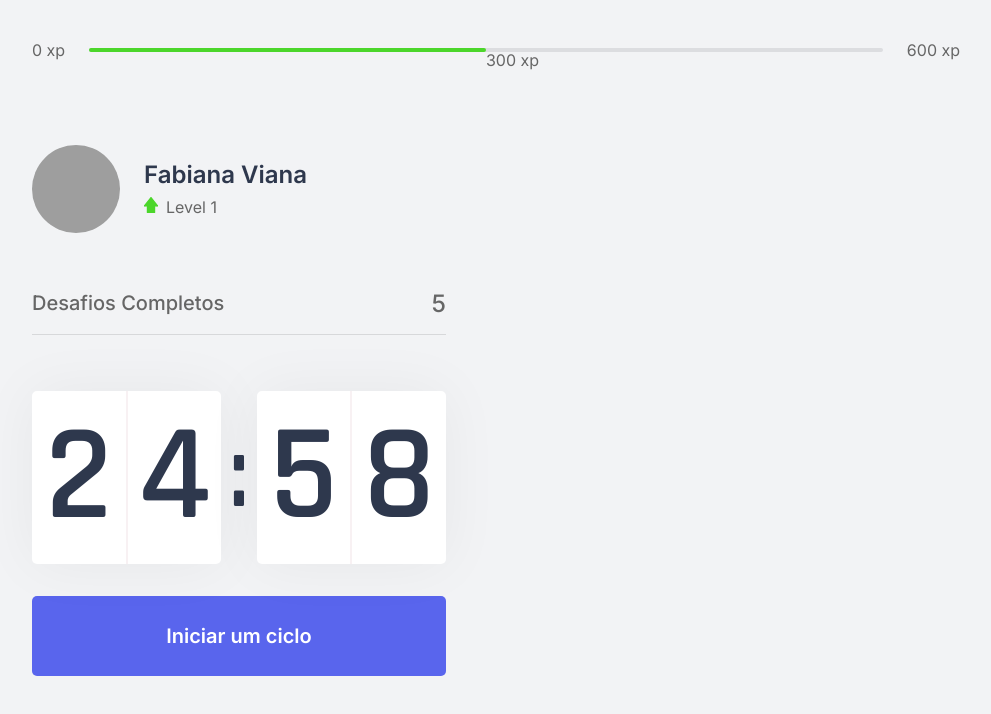
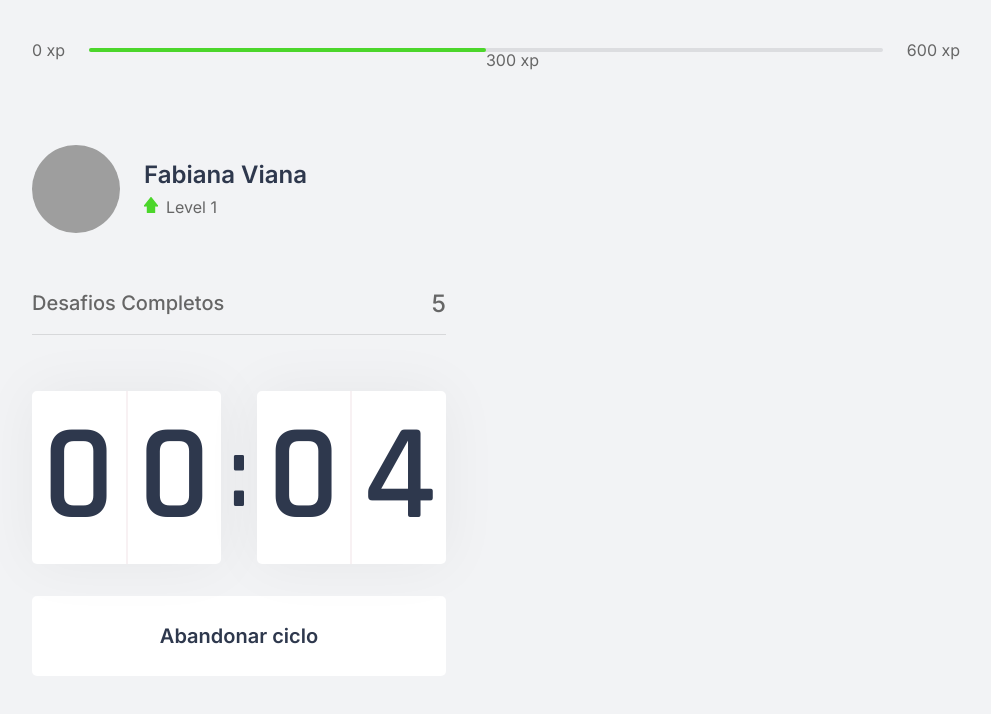
Before and after one commit to FabiViana/-moveit-next, a Next.js app: page / in a window 1280 px wide. Both pictures are taken after a click on the button "Iniciar um ciclo". Shown: the top 714 px of the page, without its empty margins (144-1135 px from the left). Built offline with nearby package versions, Linux system fonts and the light colour scheme; grey boxes are pictures that could not be loaded.

Commit message:
feat: finished countdown component

```diff
--- a/src/components/Countdown.tsx
+++ b/src/components/Countdown.tsx
@@ -1,9 +1,13 @@
 import { useState, useEffect } from 'react'
 import styles from '../styles/components/Countdown.module.css'
 
+
+let countdownTimeout: NodeJS.Timeout;
+
 export function Countdown() {
-  const [time, setTime] = useState(25 * 60);
-  const [active, setActive] = useState(false);
+  const [time, setTime] = useState(0.1 * 60);
+  const [isActive, setIsActive] = useState(false);
+  const [ hasFinished, setHasFineshed] = useState(false);
 
 
   const minutes = Math.floor(time / 60);
@@ -13,17 +17,26 @@
   const [secondsLeft, secondsRight] = String(seconds).padStart(2, '0').split('');
 ;
   function startCountdown() {
-    setActive(true);
+    setIsActive(true);
+  }
+
+  function resertCountdown() {
+    clearTimeout(countdownTimeout)
+    setIsActive(false)
+    setTime(0.1 * 60);
   }
 
 
   useEffect(() => {
-    if(active && time > 0) {
-      setTimeout(() => {
+    if(isActive && time > 0) {
+      countdownTimeout = setTimeout(() => {
         setTime(time - 1);
       }, 1000);
+    } else if (isActive && time === 0){
+      setHasFineshed(true);
+      setIsActive(false);
     }
-  }, [active, time])
+  }, [isActive, time])
 
   return (
     <div>
@@ -39,13 +52,37 @@
         </div>
       </div>
 
-      <button
-        type="button"
-        className={styles.countdownButton}
-        onClick={startCountdown}
+      { hasFinished ? (
+        <button
+        disabled
+        className= {styles.countdownButton}
+
         >
-          Iniciar um ciclo
+         Ciclo encerrado
       </button>
+      ) : (
+        <>
+          { isActive ? (
+            <button
+              type="button"
+              className= {`${styles.countdownButton} ${styles.countdownButtonActive}`}
+              onClick={resertCountdown}
+
+              >
+                Abandonar ciclo
+            </button>
+           ) : (
+            <button
+            type="button"
+            className={styles.countdownButton}
+            onClick={startCountdown}
+
+            >
+            Iniciar um ciclo
+            </button>
+          )}
+        </>
+      )}
     </div>
   )
 }
--- a/src/styles/components/Countdown.module.css
+++ b/src/styles/components/Countdown.module.css
@@ -59,6 +59,22 @@
   transition: background-color 0.2s;
 }
 
-.countdownButton:hover {
+.countdownButton:not(:disabled):hover {
   background: var(--blue--dark);
 }
+
+.countdownButtonActive {
+  background: var(--white);
+  color: var(--title);
+}
+
+.countdownButtonActive:not(:disabled):hover {
+  background: var(--red);
+  color: var(--white);
+}
+
+.countdownButton:disabled {
+  background:  var(--white);
+  color: var(--text);
+  cursor: not-allowed;
+}
```
